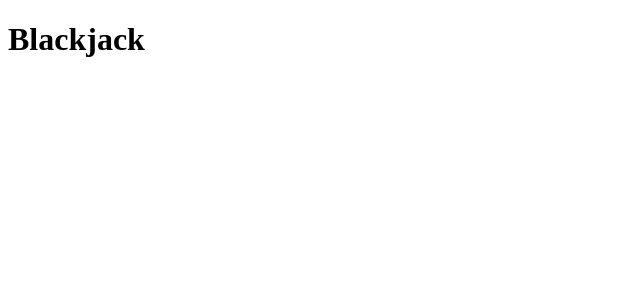
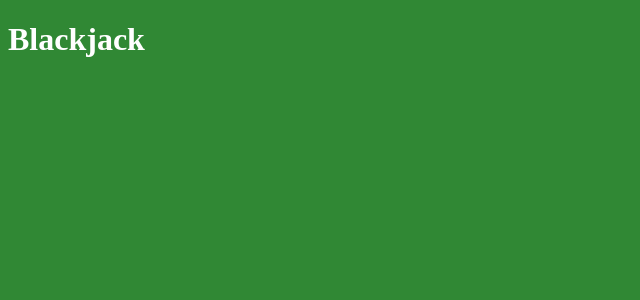
Before and after one commit to Calindra/cartesi-drand, a React (Vite) app in the folder dapp-blackjack/: page / in a window 1280 px wide. Shown: the top 300 px of the page, without its empty margins (0-640 px from the left). Built offline with nearby package versions, Linux system fonts and the light colour scheme.

Commit message:
feat: some styles

```diff
--- /dev/null
+++ b/dapp-blackjack/src/App.css
@@ -0,0 +1,4 @@
+html, body {
+  background-color: #308834;
+  color: #ffffff;
+}
--- a/dapp-blackjack/src/App.tsx
+++ b/dapp-blackjack/src/App.tsx
@@ -1,3 +1,5 @@
+import './App.css'
+
 export function App() {
 
     return <h1>Blackjack</h1>
```
